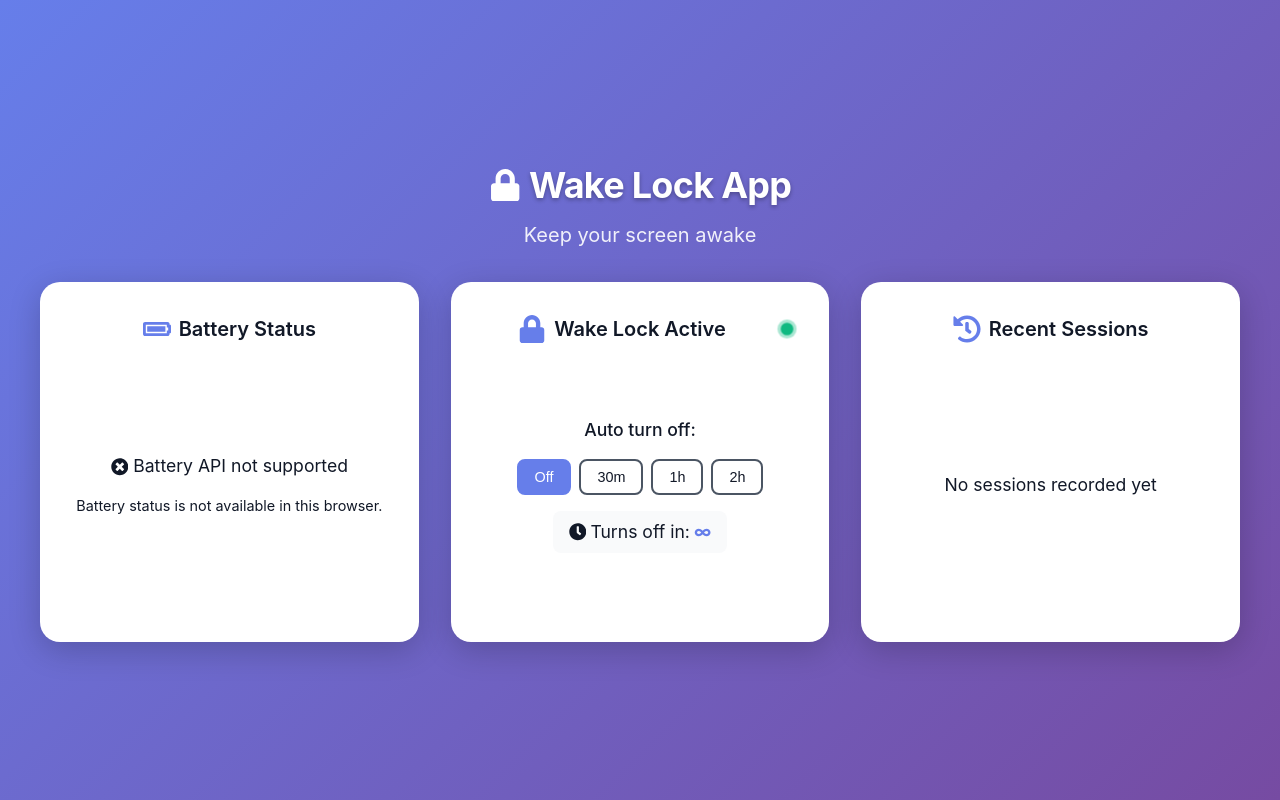
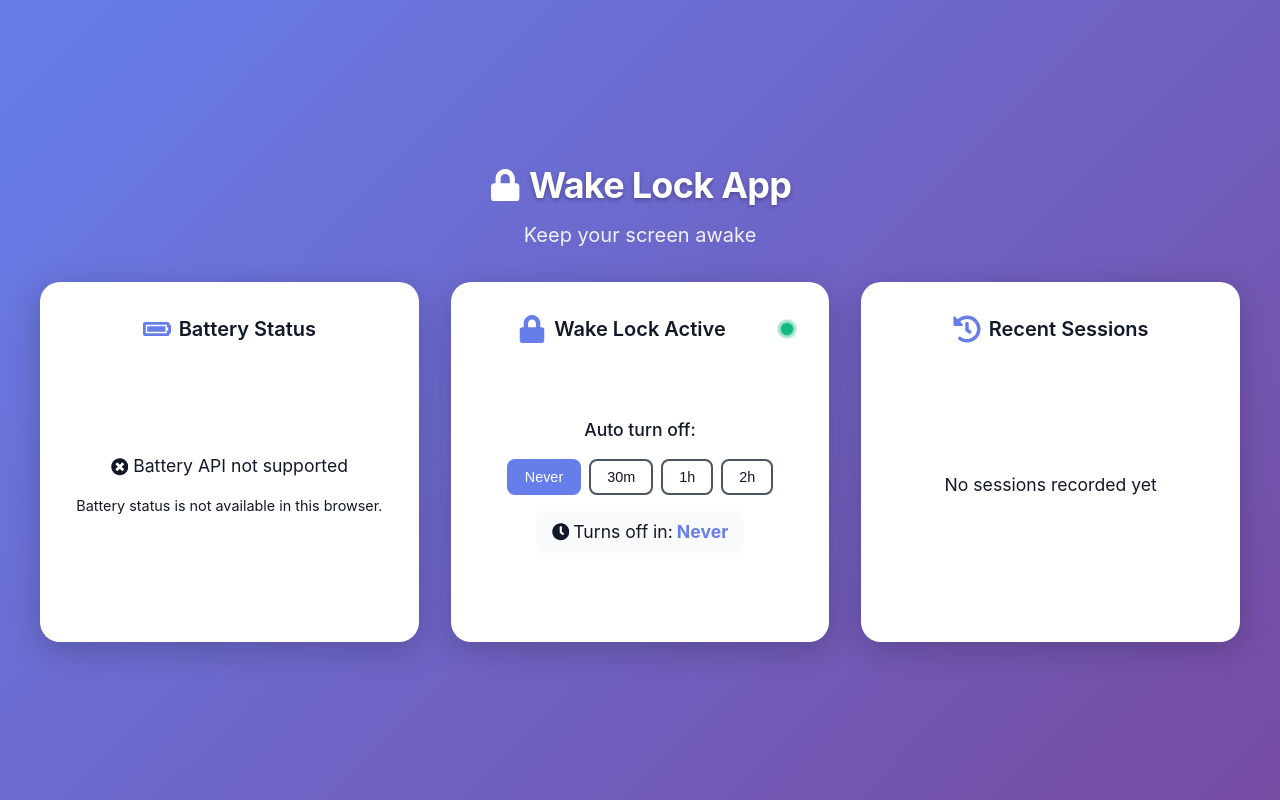
Before and after one commit to sendilb191/no-sleep-react, a React (Vite) app: page /#/ in a window 1280 px wide. Built offline with nearby package versions, Linux system fonts and the light colour scheme.

Commit message:
Add pre-commit hooks with husky and lint-staged; change Off to Never in timer

```diff
--- a/src/components/WakeLock/WakeLock.jsx
+++ b/src/components/WakeLock/WakeLock.jsx
@@ -46,7 +46,8 @@ function WakeLock({
               ))}
             </nav>
             <p className='timer-countdown'>
-              <FaClock /> Turns off in: <strong>{timeDisplay || '∞'}</strong>
+              <FaClock /> Turns off in:{' '}
+              <strong>{timeDisplay || 'Never'}</strong>
             </p>
           </>
         ) : (
--- a/src/constants.js
+++ b/src/constants.js
@@ -1,6 +1,6 @@
 // Timer presets in minutes
 export const TIMER_PRESETS = [
-  { label: 'Off', value: null },
+  { label: 'Never', value: null },
   { label: '30m', value: 30 },
   { label: '1h', value: 60 },
   { label: '2h', value: 120 },
```
Also changed, not shown: package.json (+17 -1 lines), 2 other files (tests, documents, lock files or other folders).
